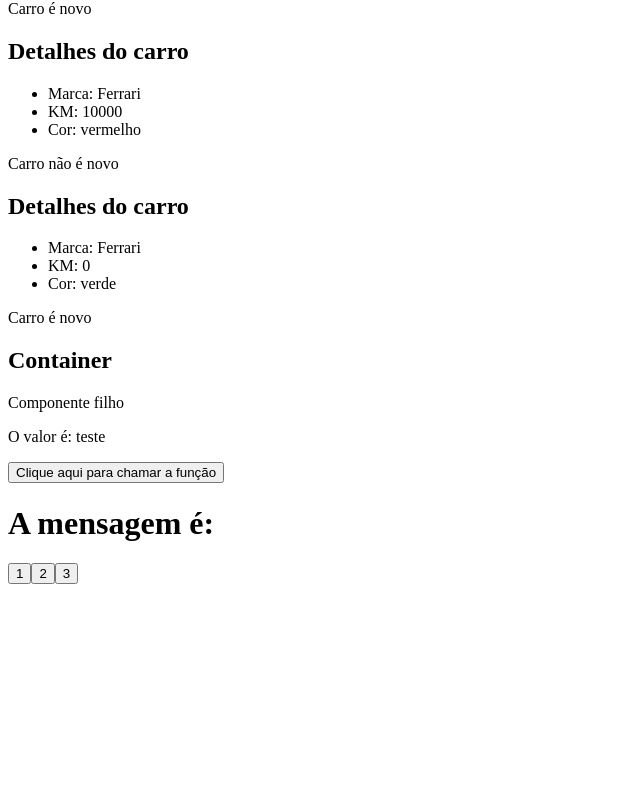
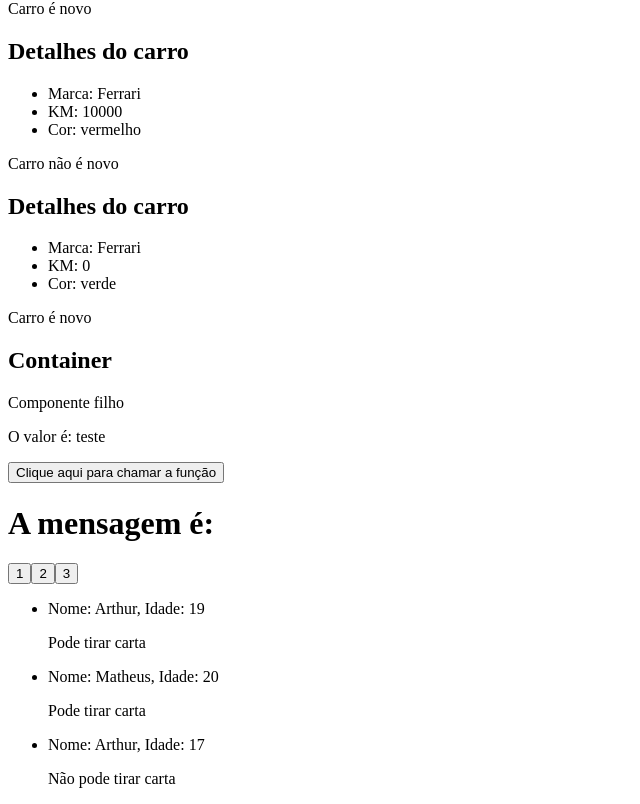
Before and after one commit to arthurresendes/Conhecimento-REACT, a React (Vite) app in the folder 3_AVANCANDO/: page / in a window 1280 px wide. Shown: the part 1682-2486 px from the top of the page, without its empty margins (0-640 px from the left). Before the commit the page ends 2274 px from the top, so only its background shows below. Built offline with nearby package versions, Linux system fonts and the light colour scheme.

Commit message:
Challenge

```diff
--- a/3_AVANCANDO/src/App.jsx
+++ b/3_AVANCANDO/src/App.jsx
@@ -10,12 +10,19 @@ import ExecuteFunction from './components/ExecuteFunction'
 import { useState } from 'react'
 import Message from './components/Message'
 import ChangeMessagState from './components/ChangeMessagState'
+import UserDetails from './components/UserDetails'
 
 function App() {
   const cars = [
     {id: 1, brand: "Ferrari", color: "azul", novo: true, km: 0},
     {id: 2, brand: "Ferrari", color: "vermelho", novo: false, km: 10000},
     {id: 3, brand: "Ferrari", color: "verde", novo: true, km: 0},
+  ]
+
+  const persons = [
+    {id: 1, name: "Arthur", age: 19, work: "Developer"},
+    {id: 2, name: "Matheus", age: 20, work: "Infra"},
+    {id: 3, name: "Arthur", age: 17, work: "Atendente"},
   ]
 
   function showMessage(){
@@ -53,6 +60,9 @@ function App() {
       <ExecuteFunction myFunction={showMessage}/>
       <Message msg={message}/>
       <ChangeMessagState handleMessage={handleMessageIntern}/>
+      {persons.map((person) => (
+        <UserDetails key={person.id} name={person.name} age={person.age} work={person.work}/>
+      ))}
     </>
   )
 }
--- /dev/null
+++ b/3_AVANCANDO/src/components/UserDetails.jsx
@@ -0,0 +1,13 @@
+const UserDetails = (props) => {
+    {/* Ao inves de colocar props poderia colocar name e age direto que vem do App.jsx */}
+    return (
+        <div>
+            <ul>
+                <li>Nome: {props.name}, Idade: {props.age}</li>
+                {props.age >= 18 ? <p>Pode tirar carta</p> : <p>Não pode tirar carta</p>}
+            </ul>
+        </div>
+    )
+}
+
+export default UserDetails
```
